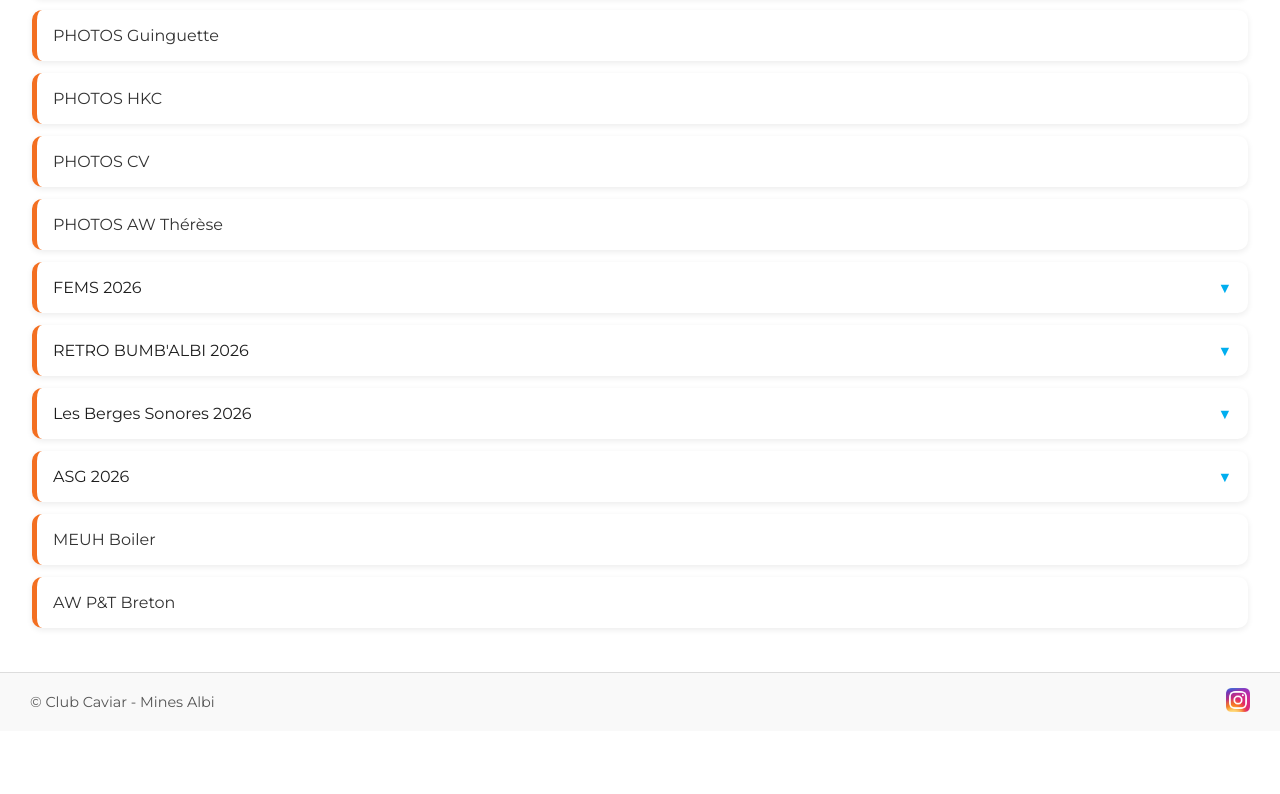
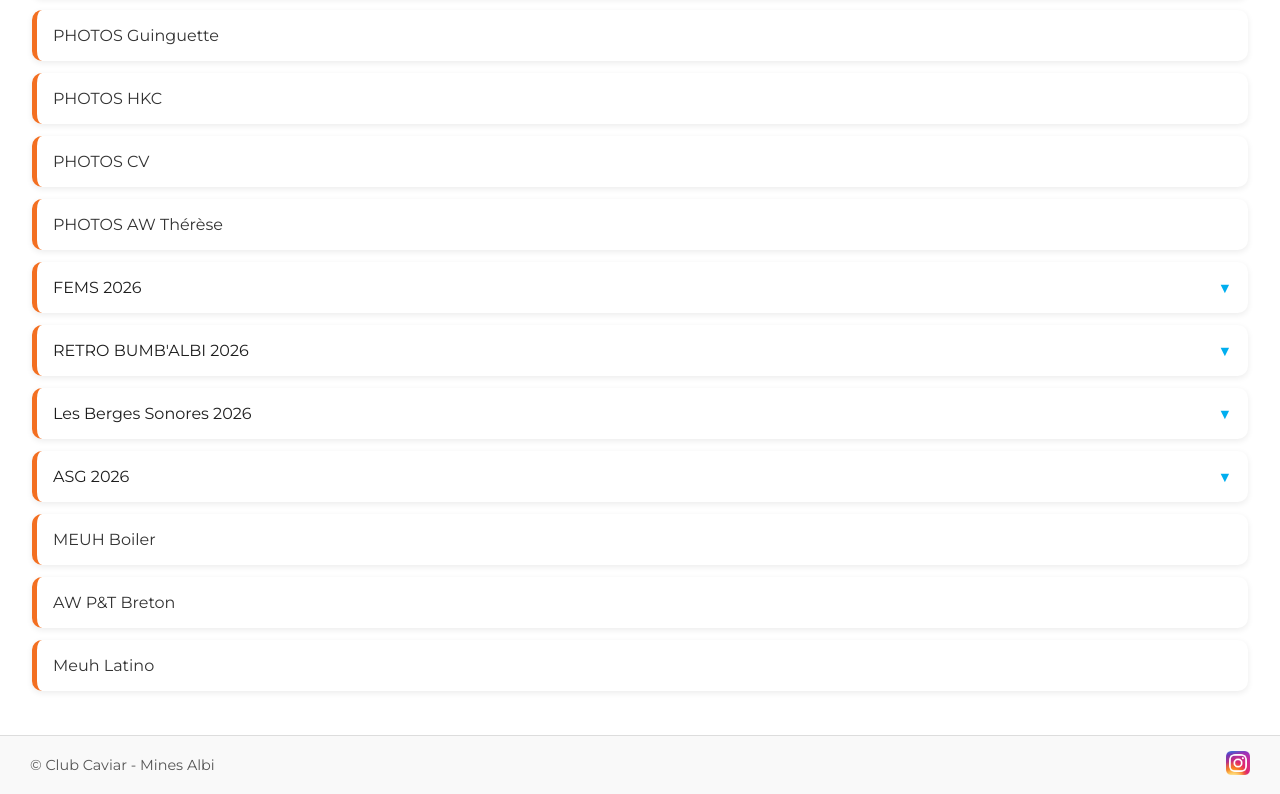
Before and after one commit to Caviar-site/Caviar, a plain HTML site: page galerie/galerie.html in a window 1280 px wide. Shown: the part 1005-1799 px from the top of the page. Before the commit the page ends 1736 px from the top, so only its background shows below. Drawn offline with Linux system fonts and the light colour scheme.

Commit message:
Update galerie.html

```diff
--- a/galerie/galerie.html
+++ b/galerie/galerie.html
@@ -583,6 +583,8 @@
 
   <div class="event"><a href="https://photos.app.goo.gl/cKWhjHuFzKvZ6gqK9" target="_blank">AW P&T Breton</a></div>
 
+   <div class="event"><a href="https://photos.app.goo.gl/9nQVA3b6H8LmLunHA" target="_blank">Meuh Latino</a></div>
+
   </section>
 
 </main>
```
